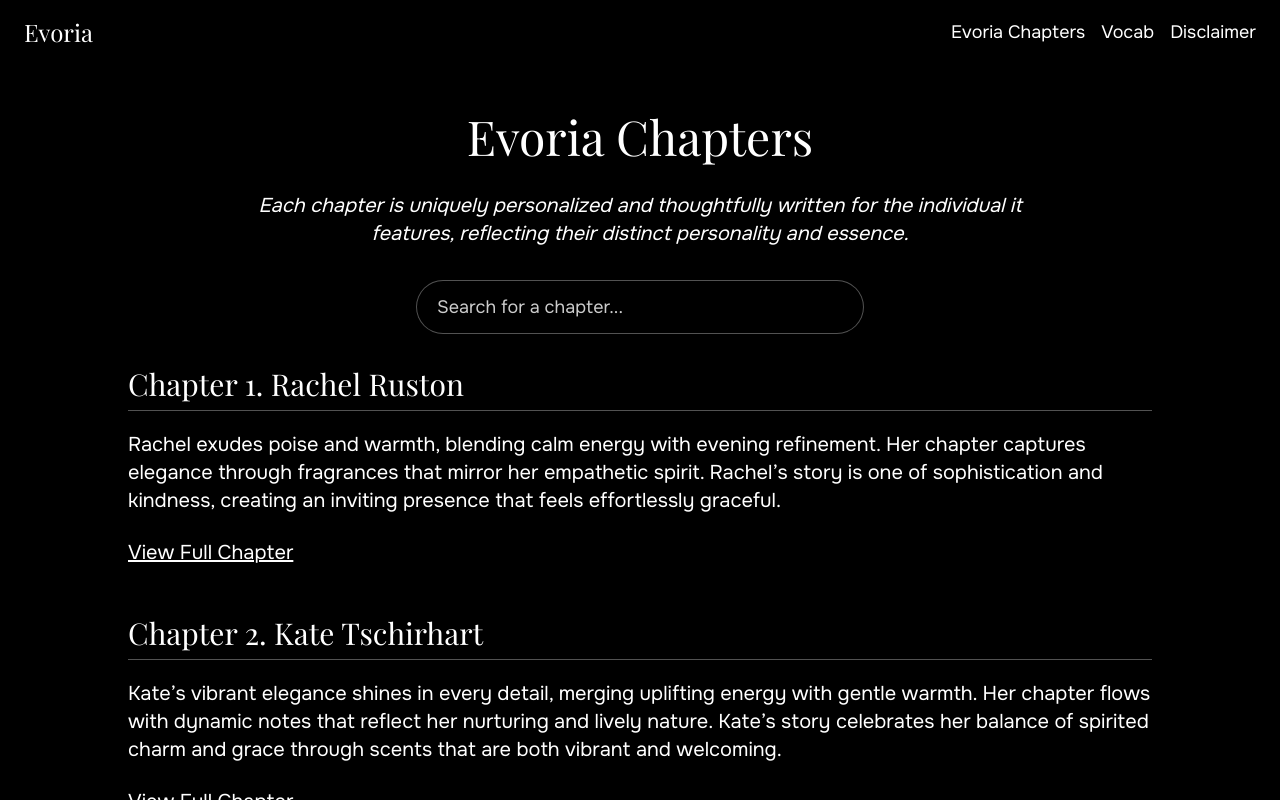
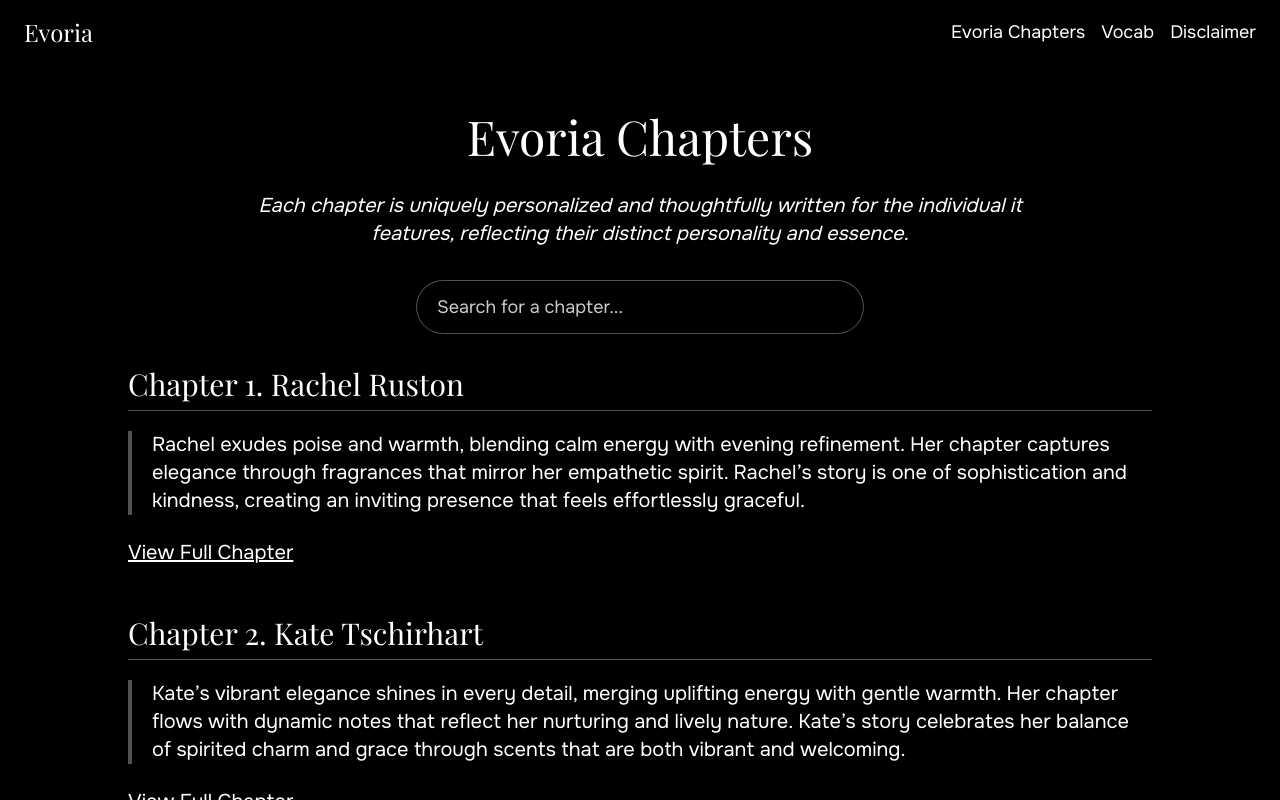
Before and after one commit to P541M/evoria, a React (Create React App) app: page / in a window 1280 px wide. Both pictures are taken after a click on the button "Discover Evoria Chapters". Shown: the top 800 px of the page. Built offline with nearby package versions, Linux system fonts and the light colour scheme; a web font is replaced by a local one.

Commit message:
feat: added a slight indent and bar for the blurbs

```diff
--- a/src/components/FragrancePicks.jsx
+++ b/src/components/FragrancePicks.jsx
@@ -75,7 +75,10 @@ function FragrancePicks() {
               <h2 className="mb-5 border-b border-offWhite/40 pb-1 font-playfair text-2xl sm:pb-2 sm:text-3xl">
                 {`Chapter ${chapter.id}. ${chapter.title}`}
               </h2>
-              <p className="mb-6 text-lg sm:text-xl">{chapter.description}</p>
+              <p className="mb-6 border-l-4 border-offWhite/40 pl-3 text-lg sm:pl-5 sm:text-xl">
+                {chapter.description}
+              </p>
+
               <Link
                 to={chapter.link}
                 className="text-lg underline transition duration-200 hover:text-offWhite sm:text-xl"
```
